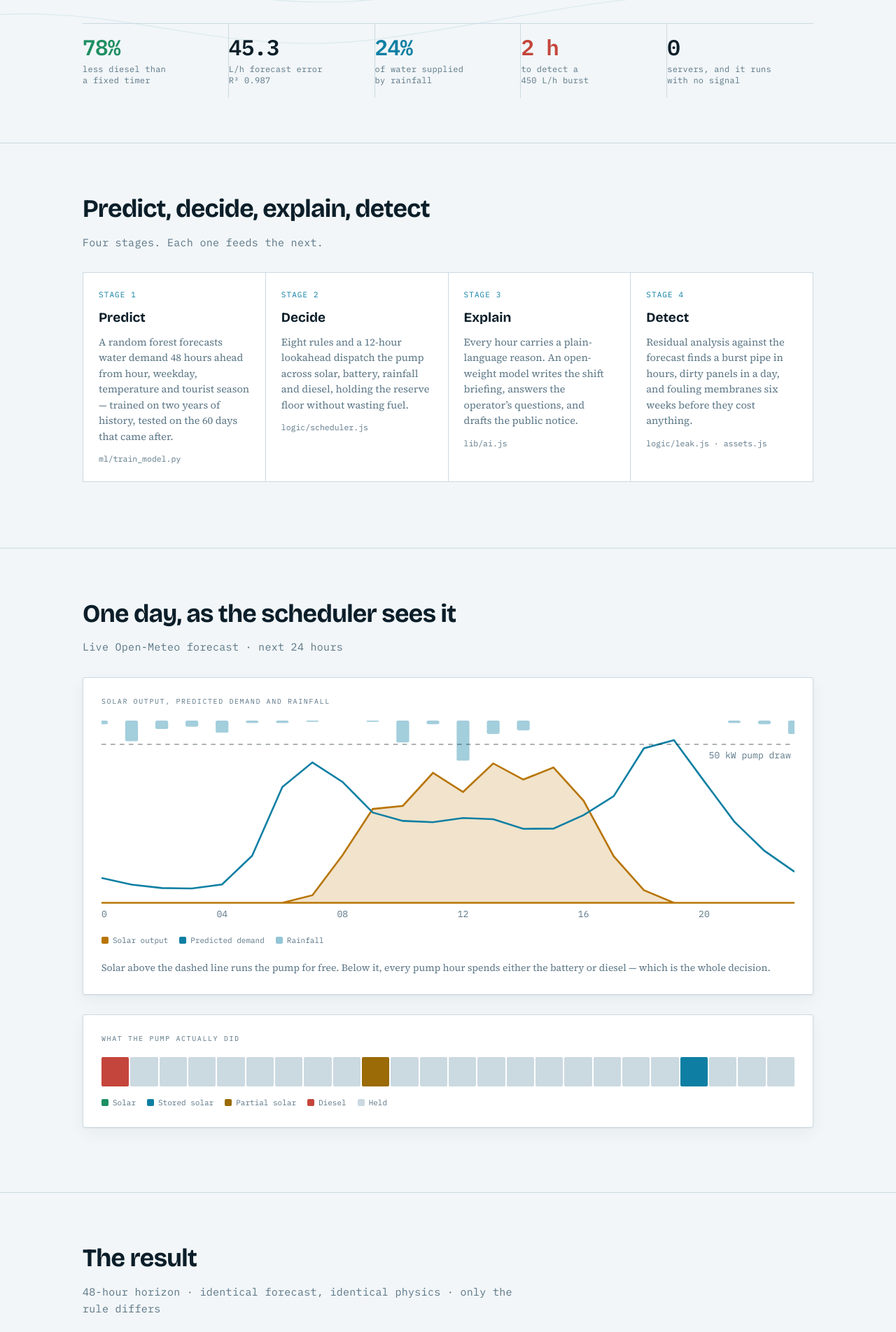
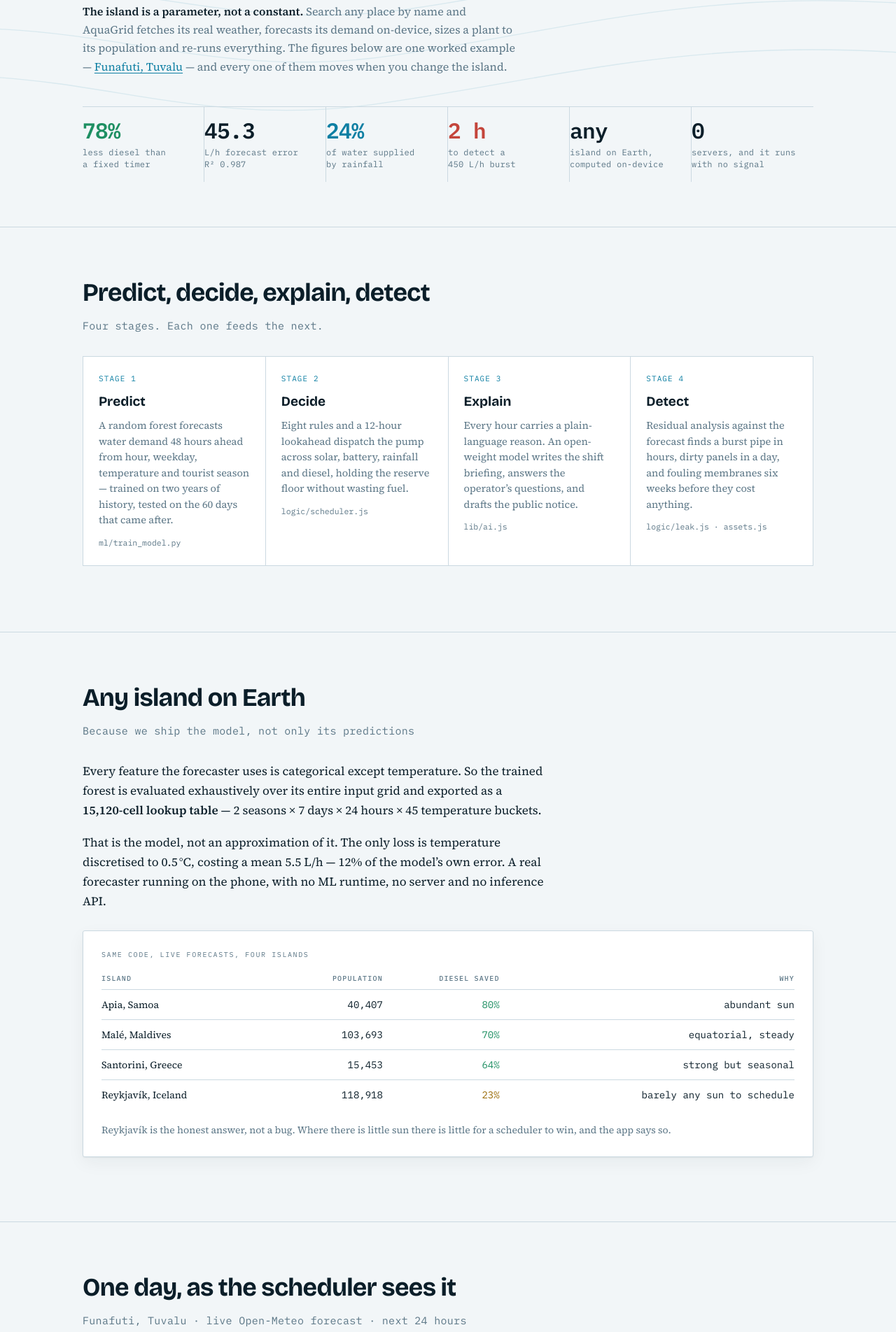
Before and after one commit to sbongula/aquagrid, a plain HTML site: page docs/index.html in a window 1280 px wide. Shown: the part 508-2412 px from the top of the page at 70% size. Drawn offline with nearby package versions, Linux system fonts and the light colour scheme.

Commit message:
reframe README and site around any-island, not Funafuti
The picker made the island a parameter, but both documents still read as a
Funafuti app that happens to have a location feature. Hero now leads with the
capability, the any-island section moves directly after the pipeline, and every
data section is labelled as a Funafuti worked example whose figures move when
the island changes.

```diff
--- a/docs/index.html
+++ b/docs/index.html
@@ -149,15 +149,17 @@ footer { padding:44px 0 64px; color:var(--dim); font-size:13px; }
     </g>
   </svg>
   <div class="wrap">
-    <p class="eyebrow">Funafuti, Tuvalu &middot; 8&deg;31&prime;S 179&deg;12&prime;E</p>
+    <p class="eyebrow">Point it at any island on Earth</p>
     <h1>AquaGrid</h1>
     <p class="thesis">An AI that forecasts an island&rsquo;s water demand, schedules desalination against the solar forecast, harvests the rain, and catches failures nobody would notice until they were expensive.</p>
     <p class="sub">Desalination is the largest electrical load on a small island, and it is usually run on a wall timer set to overnight hours &mdash; a habit inherited from mainland off-peak grid pricing. On a solar island that is exactly backwards. The water tank is a battery nobody schedules.</p>
+    <p class="sub" style="margin-top:14px"><strong style="color:var(--ink)">The island is a parameter, not a constant.</strong> Search any place by name and AquaGrid fetches its real weather, forecasts its demand on-device, sizes a plant to its population and re-runs everything. The figures below are one worked example &mdash; <a href="#anywhere">Funafuti, Tuvalu</a> &mdash; and every one of them moves when you change the island.</p>
     <div class="soundings">
       <div class="sound"><b style="color:var(--good)">78%</b><span>less diesel than<br>a fixed timer</span></div>
       <div class="sound"><b>45.3</b><span>L/h forecast error<br>R&sup2; 0.987</span></div>
       <div class="sound"><b style="color:var(--water)">24%</b><span>of water supplied<br>by rainfall</span></div>
       <div class="sound"><b style="color:var(--bad)">2 h</b><span>to detect a<br>450 L/h burst</span></div>
+      <div class="sound"><b>any</b><span>island on Earth,<br>computed on-device</span></div>
       <div class="sound"><b>0</b><span>servers, and it runs<br>with no signal</span></div>
     </div>
   </div>
@@ -183,10 +185,29 @@ footer { padding:44px 0 64px; color:var(--dim); font-size:13px; }
       <code>logic/leak.js &middot; assets.js</code></div>
   </div>
 </div></section>
+<section id="anywhere"><div class="wrap">
+  <div class="col"><h2>Any island on Earth</h2>
+  <p class="lede">Because we ship the model, not only its predictions</p>
+  <p>Every feature the forecaster uses is categorical except temperature. So the trained forest is evaluated exhaustively over its entire input grid and exported as a <strong>15,120-cell lookup table</strong> &mdash; 2 seasons &times; 7 days &times; 24 hours &times; 45 temperature buckets.</p>
+  <p>That is the model, not an approximation of it. The only loss is temperature discretised to 0.5&thinsp;&deg;C, costing a mean 5.5 L/h &mdash; 12% of the model&rsquo;s own error. A real forecaster running on the phone, with no ML runtime, no server and no inference API.</p></div>
+  <div class="panel">
+    <p class="panel-title">Same code, live forecasts, four islands</p>
+    <div class="scroll"><table>
+      <thead><tr><th>Island</th><th class="n">Population</th><th class="n">Diesel saved</th><th class="n">Why</th></tr></thead>
+      <tbody>
+        <tr><td>Apia, Samoa</td><td class="n">40,407</td><td class="n" style="color:var(--good)">80%</td><td class="n">abundant sun</td></tr>
+        <tr><td>Mal&eacute;, Maldives</td><td class="n">103,693</td><td class="n" style="color:var(--good)">70%</td><td class="n">equatorial, steady</td></tr>
+        <tr><td>Santorini, Greece</td><td class="n">15,453</td><td class="n" style="color:var(--good)">64%</td><td class="n">strong but seasonal</td></tr>
+        <tr><td>Reykjav&iacute;k, Iceland</td><td class="n">118,918</td><td class="n" style="color:var(--warn)">23%</td><td class="n">barely any sun to schedule</td></tr>
+      </tbody>
+    </table></div>
+    <p style="font-size:14px;color:var(--dim);margin:18px 0 0">Reykjav&iacute;k is the honest answer, not a bug. Where there is little sun there is little for a scheduler to win, and the app says so.</p>
+  </div>
+</div></section>
 
 <section><div class="wrap">
   <div class="col"><h2>One day, as the scheduler sees it</h2>
-  <p class="lede">Live Open-Meteo forecast &middot; next 24 hours</p></div>
+  <p class="lede">Funafuti, Tuvalu &middot; live Open-Meteo forecast &middot; next 24 hours</p></div>
   <div class="panel">
     <p class="panel-title">Solar output, predicted demand and rainfall</p>
     <div class="scroll"><svg class="chart" viewBox="0 0 760 224" role="img" aria-label="Solar output against predicted water demand over 24 hours">
@@ -219,7 +240,7 @@ footer { padding:44px 0 64px; color:var(--dim); font-size:13px; }
 
 <section><div class="wrap">
   <div class="col"><h2>The result</h2>
-  <p class="lede">48-hour horizon &middot; identical forecast, identical physics &middot; only the rule differs</p></div>
+  <p class="lede">Funafuti, Tuvalu &middot; 48-hour horizon &middot; identical forecast and physics, only the rule differs</p></div>
   <div class="panel">
     <p class="panel-title">Fuel, cost and carbon</p>
     <div class="scroll"><table>
@@ -267,7 +288,7 @@ footer { padding:44px 0 64px; color:var(--dim); font-size:13px; }
 
 <section><div class="wrap"><div class="col">
   <h2>Rain is the point</h2>
-  <p class="lede">Tuvalu is rainwater-fed. Desalination is the backup.</p>
+  <p class="lede">Funafuti, Tuvalu &middot; rainwater-fed, with desalination as the backup</p>
   <p>Any system that ignores the rain forecast is planning against the wrong problem. Precipitation comes from the same Open-Meteo call as the solar forecast, and <code>rain_mm &times; catchment &times; runoff</code> flows straight into the tank balance.</p>
   <p>Over this horizon, <strong>15.7 mm across 900 m&sup2; of public roof delivered 11.3 m&sup3; &mdash; 24% of all water supplied.</strong> Catchment is sized so rain matters without dominating; raise it and the reserve floor stops binding, and the scheduler has nothing left to decide.</p>
   <p>A 150 kWh battery carries surplus midday sun into the evening demand peak. Over the horizon 180 kWh went straight from panel to pump, 66 kWh came back out of the battery, and <strong>304 kWh was curtailed</strong> &mdash; sun that arrived with the battery full and the pump already running. That last figure is the honest ceiling on what a bigger battery could buy.</p>
@@ -302,25 +323,6 @@ footer { padding:44px 0 64px; color:var(--dim); font-size:13px; }
   </div>
 </div></section>
 
-<section><div class="wrap">
-  <div class="col"><h2>Any island on Earth</h2>
-  <p class="lede">Because we ship the model, not only its predictions</p>
-  <p>Every feature the forecaster uses is categorical except temperature. So the trained forest is evaluated exhaustively over its entire input grid and exported as a <strong>15,120-cell lookup table</strong> &mdash; 2 seasons &times; 7 days &times; 24 hours &times; 45 temperature buckets.</p>
-  <p>That is the model, not an approximation of it. The only loss is temperature discretised to 0.5&thinsp;&deg;C, costing a mean 5.5 L/h &mdash; 12% of the model&rsquo;s own error. A real forecaster running on the phone, with no ML runtime, no server and no inference API.</p></div>
-  <div class="panel">
-    <p class="panel-title">Same code, live forecasts, four islands</p>
-    <div class="scroll"><table>
-      <thead><tr><th>Island</th><th class="n">Population</th><th class="n">Diesel saved</th><th class="n">Why</th></tr></thead>
-      <tbody>
-        <tr><td>Apia, Samoa</td><td class="n">40,407</td><td class="n" style="color:var(--good)">80%</td><td class="n">abundant sun</td></tr>
-        <tr><td>Mal&eacute;, Maldives</td><td class="n">103,693</td><td class="n" style="color:var(--good)">70%</td><td class="n">equatorial, steady</td></tr>
-        <tr><td>Santorini, Greece</td><td class="n">15,453</td><td class="n" style="color:var(--good)">64%</td><td class="n">strong but seasonal</td></tr>
-        <tr><td>Reykjav&iacute;k, Iceland</td><td class="n">118,918</td><td class="n" style="color:var(--warn)">23%</td><td class="n">barely any sun to schedule</td></tr>
-      </tbody>
-    </table></div>
-    <p style="font-size:14px;color:var(--dim);margin:18px 0 0">Reykjav&iacute;k is the honest answer, not a bug. Where there is little sun there is little for a scheduler to win, and the app says so.</p>
-  </div>
-</div></section>
 
 <section><div class="wrap">
   <div class="col"><h2>The model</h2>
```
Also changed, not shown: README.md.
